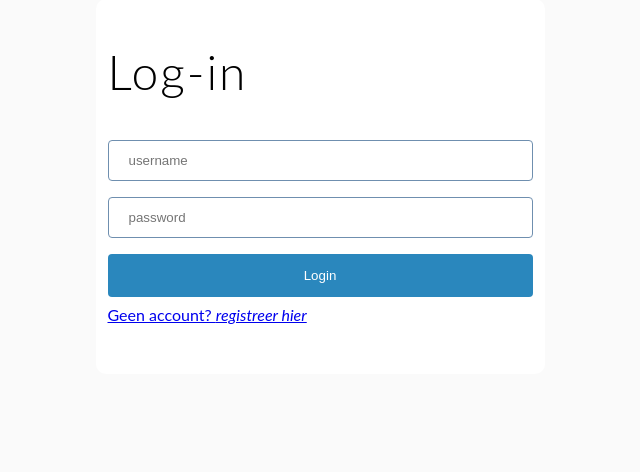
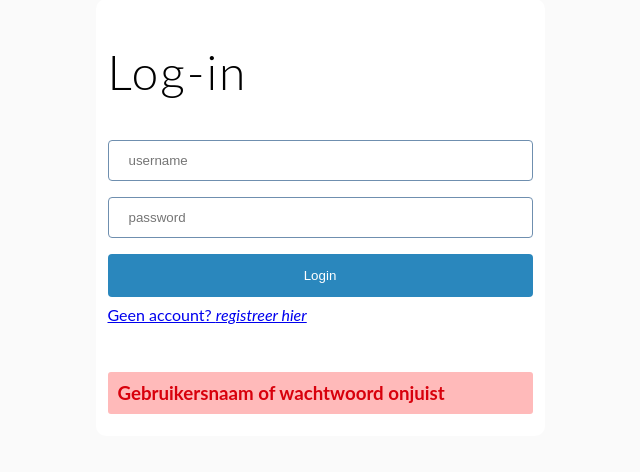
Before and after one commit to maxpandora/sending-1, a PHP site: the page made by login.php in a window 1280 px wide. Shown: the part 170-642 px from the top of the page, without its empty margins (320-960 px from the left). Run offline with PHP 8.4, Linux system fonts and the light colour scheme; the visitor is signed in with stand-in values (Sample User, id 1); data that the repository does not hold is empty.

Commit message:
login changes

```diff
--- a/login.php
+++ b/login.php
@@ -24,12 +24,26 @@
         <a href="createaccount.php">Geen account? <I>registreer hier</I></a>
             <BR><BR>
             <?php
-            if(!$_GET){
+
+        //    message 1
+
+        //    message 2
+
+           if(!$_GET){
+
             }else{
-            if($taken = $_GET['message']){
-                echo "<H3 class='success-msg'>".$taken."</H3>";
-            }} ?>
- </div>
+                if( isset($_GET['error'])){
+                    print "<H3 class='error-msg'>".$_GET['error']."</H3>";
+
+            }else{
+            if( isset($_GET['message'])){
+                print "<H3 class='success-msg'>".$_GET['message']."</H3>";
+            }
+        } }
+
+
+
+?>
 
 </body>
 </html>
--- a/loginscript.php
+++ b/loginscript.php
@@ -31,8 +31,8 @@
             header('location:index.php');
         }
         else{
-            echo "<h1> Login failed. Invalid username or password.</h1>";
-
+            $loginfail = "Gebruikersnaam of wachtwoord onjuist";
+            $home = header("location: /sending/login.php?error=".$loginfail);
         }
 ?>
 </body>
```
